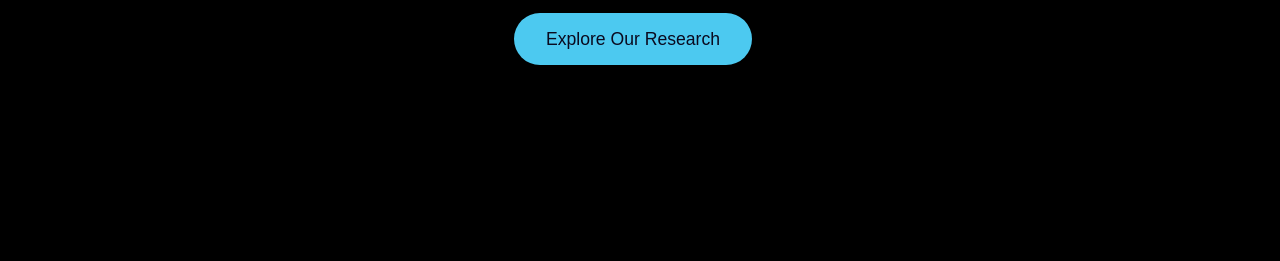
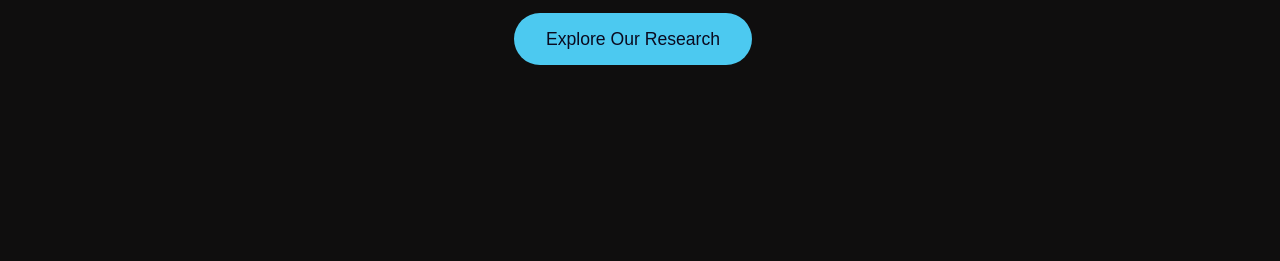
Before and after one commit to superdudeneel/QCG-Home-Page, a plain HTML site: page index.html in a window 1280 px wide. Shown: the part 523-784 px from the top of the page. Drawn offline with Linux system fonts and the light colour scheme.

Commit message:
Update style.css

```diff
--- a/style.css
+++ b/style.css
@@ -6,7 +6,7 @@
     --text: #ffffff;
     --nav-bg: rgb(18, 17, 17);
     --card-bg: rgba(26, 26, 47, 0.8);
-    --section-bg: black;
+    --section-bg: rgb(15, 14, 14);
 }
 
 :root[data-theme="light"] {
```
